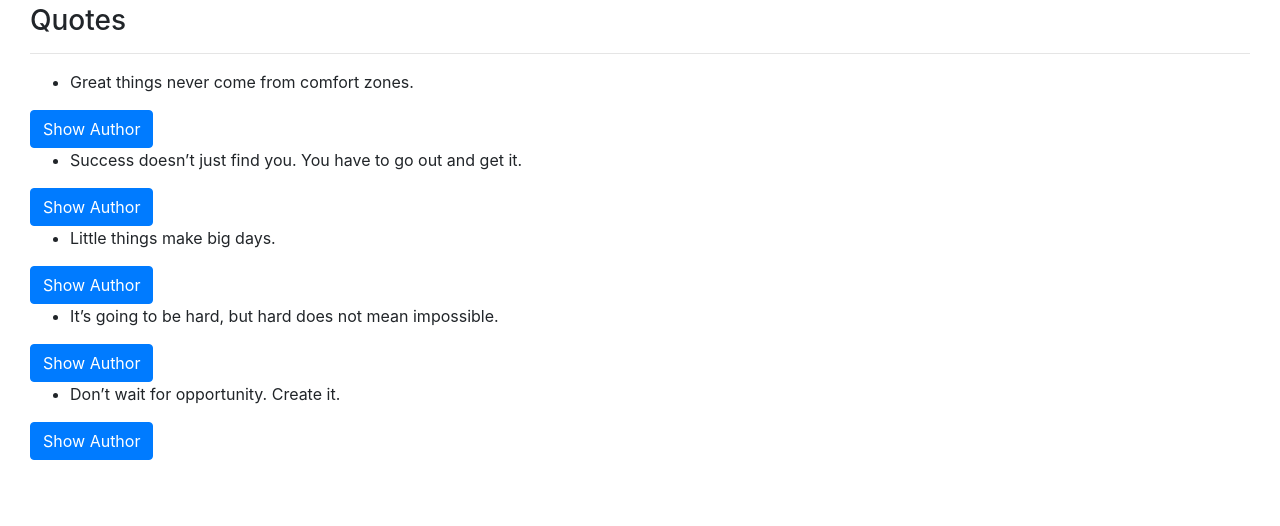
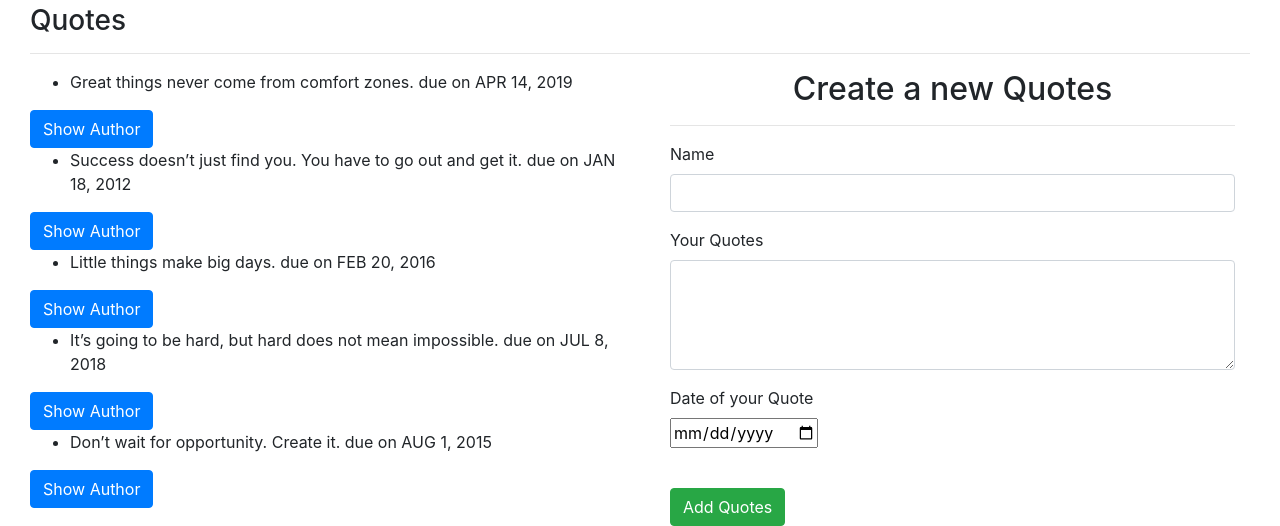
Before and after one commit to finaclemence15/quotes-app, an Angular app: page / in a window 1280 px wide. Shown: the part 514-1040 px from the top of the page. Before the commit the page ends 974 px from the top, so only its background shows below. Built offline with nearby package versions, Linux system fonts and the light colour scheme; a web font is replaced by a local one.

Commit message:
creating pipe components

```diff
--- /dev/null
+++ b/src/app/date-count.pipe.ts
@@ -0,0 +1,12 @@
+import { Pipe, PipeTransform } from '@angular/core';
+
+@Pipe({
+  name: 'dateCount'
+})
+export class DateCountPipe implements PipeTransform {
+
+  transform(value: any, ...args: any[]): any {
+    return null;
+  }
+
+}
--- a/src/app/quote1-form/quote1-form.component.html
+++ b/src/app/quote1-form/quote1-form.component.html
@@ -2,23 +2,35 @@
 <div class="container-fluid">
         <h2 class="text-center">Create a new Quotes</h2>
         <hr>
-        <form>
+        <form (ngSubmit)='submitQuotes()' #quoteForm='ngForm'>
             <div class="form-group">
 
                 <label for="name">Name</label>
-                <input type="text" required class="form-control" id="name">
+                <input type="text" class="form-control" id="name" [(ngModel)]="newQuotes.name" name="name" #name='ngModel' required>
+                <!-- Display {{newQuotes.name}} -->
+                <div [hidden]="name.valid || name.pristine" class="alert alert-danger">
+                        <p>Name is required</p>
+                      </div>
+            </div>
+            <div class="form-group">
+
+                <label for="quote">Your Quotes</label>
+                <!-- <textarea class="form-control" id="description" rows="4" required></textarea> -->
+                <textarea class="form-control" id="quote" rows="4" [(ngModel)]="newQuotes.quote" name="quote" #quote="ngModel" required></textarea>
+                <div [hidden]="quote.valid || quote.pristine" class="alert alert-danger">
+                  <p>Quotes is required</p>
+                </div>
 
             </div>
             <div class="form-group">
+                <label for="complete">Date of your Quote</label> <br>
+                <!-- <input type='date' id="complete" required>  -->
+                <input type='date' id="complete" [(ngModel)]="newQuotes.completeDate" name="completeDate" #completeDate="ngModel" required>
+                <div [hidden]="completeDate.valid || completeDate.pristine" class="alert alert-danger">
+                  <p>Date is required</p>
+                </div>
 
-                <label for="description">Your Quotes</label>
-                <textarea class="form-control" id="description" rows="4" required></textarea>
-
-            </div>
-            <div class="form-group">
-                <label for="complete">Date</label>
-                <input type='date' id="complete" required>
-
-            </div>
+            </div> <br>
+            <button type="submit" class="btn btn-success">Add Quotes</button>
         </form>
       </div>
--- a/src/app/quote1-form/quote1-form.component.ts
+++ b/src/app/quote1-form/quote1-form.component.ts
@@ -1,4 +1,5 @@
-import { Component, OnInit } from '@angular/core';
+import { Component, OnInit, Output, EventEmitter } from '@angular/core';
+import { Quotes } from '../quotes';
 
 @Component({
   selector: 'app-quote1-form',
@@ -6,7 +7,12 @@ import { Component, OnInit } from '@angular/core';
   styleUrls: ['./quote1-form.component.css']
 })
 export class Quote1FormComponent implements OnInit {
+  newQuotes = new Quotes(0,"","",new Date());
+  @Output() addQuotes = new EventEmitter<Quotes>();
 
+  submitGoal(){
+this.addQuotes.emit(this.newQuotes);
+  }
   constructor() { }
 
   ngOnInit() {
--- a/src/app/quote1/quote1.component.html
+++ b/src/app/quote1/quote1.component.html
@@ -6,8 +6,9 @@
     <div class="col-md-6">
       <div *ngFor='let quotes of quote; let i = index '>
         <ul>
-          <li> {{quotes.name}} </li>
+          <!-- <li> {{quotes.name}} </li> -->
           <!-- <li *ngFor='let quotes of quote'> -->
+              <li>{{quotes.name}} due on {{quotes.completeDate|date|uppercase}}</li>
         </ul>
         <div> <button (click)='toggleDetails(i)' class="btn btn-primary">Show Author</button> </div>
         <div *ngIf='quotes.showAuthor'>
@@ -15,5 +16,8 @@
         </div>
       </div>
     </div>
+    <div class="col-md-6">
+        <app-quote1-form (addQuotes)="addNewQuotes($event)"></app-quote1-form>
+      </div>
   </div>
 </div>
--- a/src/app/quote1/quote1.component.ts
+++ b/src/app/quote1/quote1.component.ts
@@ -8,11 +8,11 @@ import { Quotes } from '../quotes'
 })
 export class Quote1Component implements OnInit {
   quote:Quotes [] = [
-    new Quotes (1, ' Great things never come from comfort zones.','James'),
-    new Quotes (2,' Success doesn’t just find you. You have to go out and get it.' ,'Valens'),
-    new Quotes (3,' Little things make big days.' ,'John'),
-    new Quotes (4, '  It’s going to be hard, but hard does not mean impossible.' , 'Ange'),
-    new Quotes (5, ' Don’t wait for opportunity. Create it.', 'Jane'),
+    new Quotes (1, ' Great things never come from comfort zones.','James',new Date(2019,3,14)),
+    new Quotes (2,' Success doesn’t just find you. You have to go out and get it.' ,'Valens' ,new Date(2012,0,18)),
+    new Quotes (3,' Little things make big days.' ,'John' ,new Date(2016,1,20)),
+    new Quotes (4, '  It’s going to be hard, but hard does not mean impossible.' , 'Ange' ,new Date(2018,6,8)),
+    new Quotes (5, ' Don’t wait for opportunity. Create it.', 'Jane',new Date(2015,7,1)),
   ];
   toggleDetails(index){
     this.quote[index].showAuthor = !this.quote[index].showAuthor;
@@ -22,6 +22,12 @@ export class Quote1Component implements OnInit {
       this.quote.splice(index,1);
     }
   }
+  addNewQuotes(quotes ){
+    let goalLength = this.quote.length;
+    quotes .id = goalLength+1;
+    quotes .completeDate = new Date(quotes .completeDate)
+    this.quote.push(quotes )
+  }
 
   constructor() { }
 
--- a/src/app/quotes.ts
+++ b/src/app/quotes.ts
@@ -5,7 +5,7 @@
 // }
 export class Quotes {
     showAuthor: boolean;
-    constructor(public id: number,public name: string,public author: string){
+    constructor(public id: number,public name: string,public author: string,public completeDate: Date){
       this.showAuthor=false;
     }
   }
```
Also changed, not shown: src/app/app.module.ts (+6 -2 lines), 1 other file (tests, documents, lock files or other folders).
